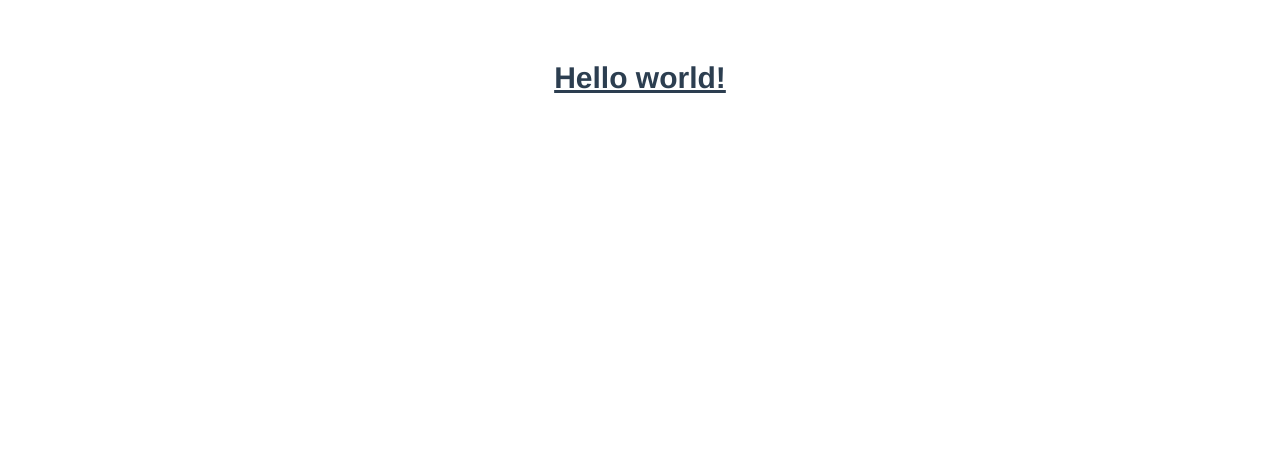
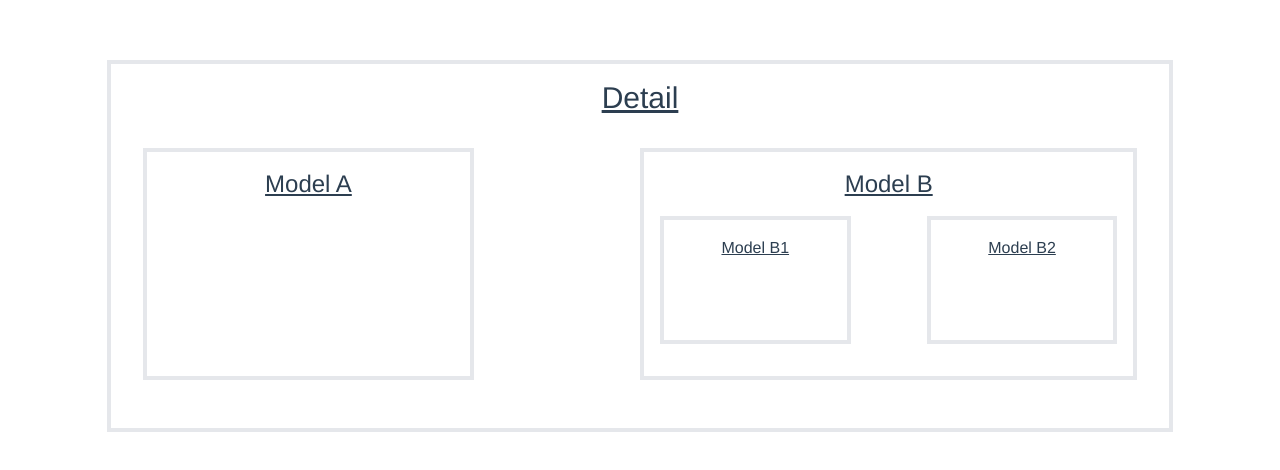
Before and after one commit to skyfore/vue-model-view, a Vue app: page / in a window 1280 px wide. Shown: the top 470 px of the page. Built offline with nearby package versions, Linux system fonts and the light colour scheme.

Commit message:
feat(page): complate base ske

```diff
--- a/src/App.vue
+++ b/src/App.vue
@@ -1,17 +1,17 @@
 <template>
   <div id="app">
-    <h1 class="text-3xl font-bold underline">
-      Hello world!
-    </h1>
+    <Detail />
   </div>
 </template>
 
 <script lang="ts">
 import { defineComponent } from '@vue/composition-api'
+import Detail from './pages/DetailWrap.vue'
 
 export default defineComponent({
   name: 'App',
   components: {
+    Detail,
   }
 })
 </script>
--- /dev/null
+++ b/src/components/ModelA/ModelA.vue
@@ -0,0 +1,11 @@
+<template>
+  <div class="p-4 w-2/6 border-4">
+    <div class="text-2xl text-center underline">Model A</div>
+  </div>
+</template>
+
+<script>
+export default {
+  name: 'ModelA'
+}
+</script>
--- /dev/null
+++ b/src/components/ModelA/index.js
@@ -0,0 +1 @@
+export { default } from './ModelA.vue'
--- /dev/null
+++ b/src/components/ModelB/ModelB.vue
@@ -0,0 +1,23 @@
+<template>
+  <div class="w-3/6 p-4 flex flex-col border-4">
+    <div class="text-2xl text-center underline">Model B</div>
+    <div class="w-full my-4 flex justify-between">
+      <ModelB1 />
+      <ModelB2 />
+    </div>
+  </div>
+</template>
+
+<script>
+
+import ModelB1 from './ModelB1.vue'
+import ModelB2 from './ModelB2.vue'
+
+export default {
+  name: 'ModelB',
+  components: {
+    ModelB1,
+    ModelB2
+  }
+}
+</script>
--- /dev/null
+++ b/src/components/ModelB/ModelB1.vue
@@ -0,0 +1,11 @@
+<template>
+  <div class="w-5/12 p-4 h-32 border-4">
+    <div class="text-1xl text-center underline">Model B1</div>
+  </div>
+</template>
+
+<script>
+export default {
+  name: 'ModelB1'
+}
+</script>
--- /dev/null
+++ b/src/components/ModelB/ModelB2.vue
@@ -0,0 +1,11 @@
+<template>
+  <div class="w-5/12 p-4 h-32 border-4">
+    <div class="text-1xl text-center underline">Model B2</div>
+  </div>
+</template>
+
+<script>
+export default {
+  name: 'ModelB2'
+}
+</script>
--- /dev/null
+++ b/src/components/ModelB/index.js
@@ -0,0 +1 @@
+export { default } from './ModelB.vue'
--- /dev/null
+++ b/src/pages/Detail.vue
@@ -0,0 +1,22 @@
+<template>
+  <div class="m-auto p-4 w-10/12 flex flex-col border-4">
+    <div class="text-3xl text-center underline">Detail</div>
+    <div class="my-4 p-4 w-full flex justify-between">
+      <ModelA />
+      <ModelB />
+    </div>
+  </div>
+</template>
+
+<script>
+import ModelA from '../components/ModelA'
+import ModelB from '../components/ModelB'
+
+export default {
+  name: 'Detail',
+  components: {
+    ModelA,
+    ModelB,
+  }
+}
+</script>
--- /dev/null
+++ b/src/pages/DetailWrap.vue
@@ -0,0 +1,17 @@
+<template>
+  <div class="p1">
+    <Detail />
+  </div>
+</template>
+
+<script>
+
+import Detail from './Detail.vue'
+
+export default {
+  name: 'DetailWrap',
+  components: {
+    Detail,
+  }
+}
+</script>
```
